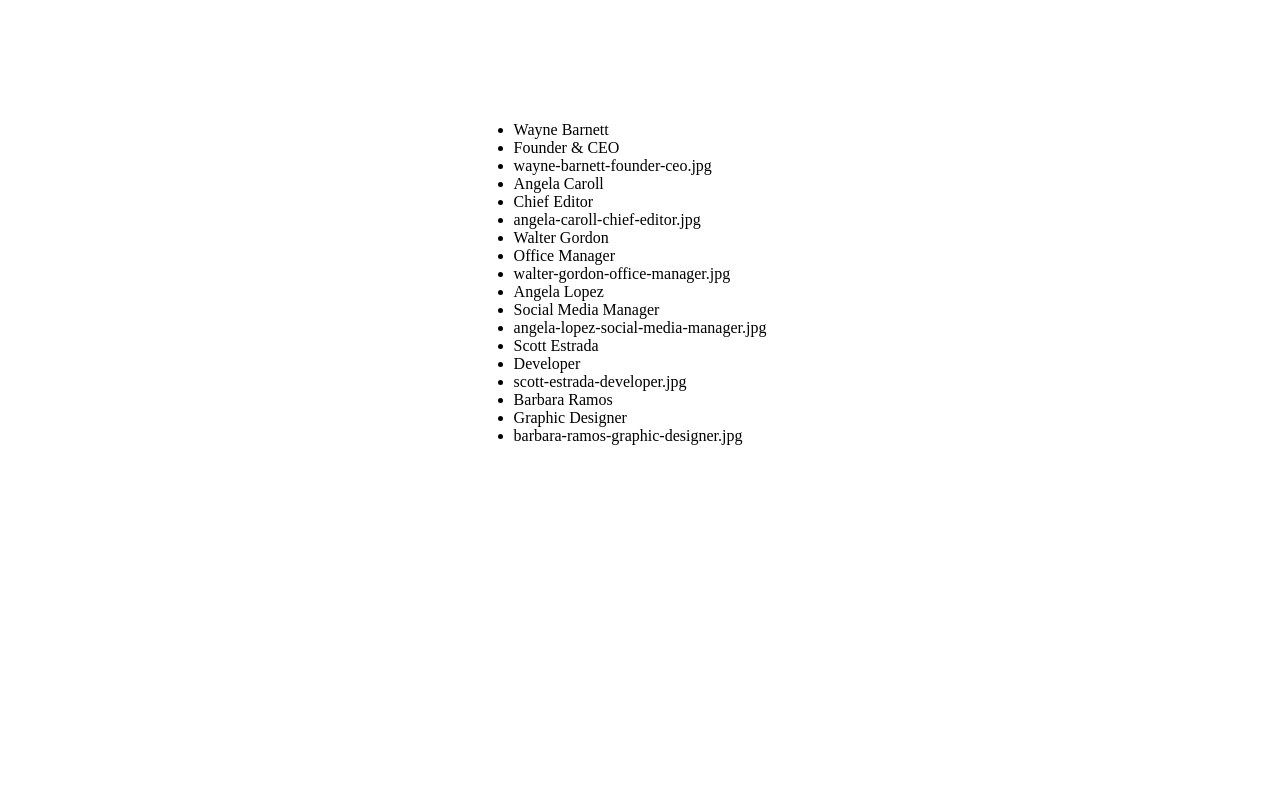
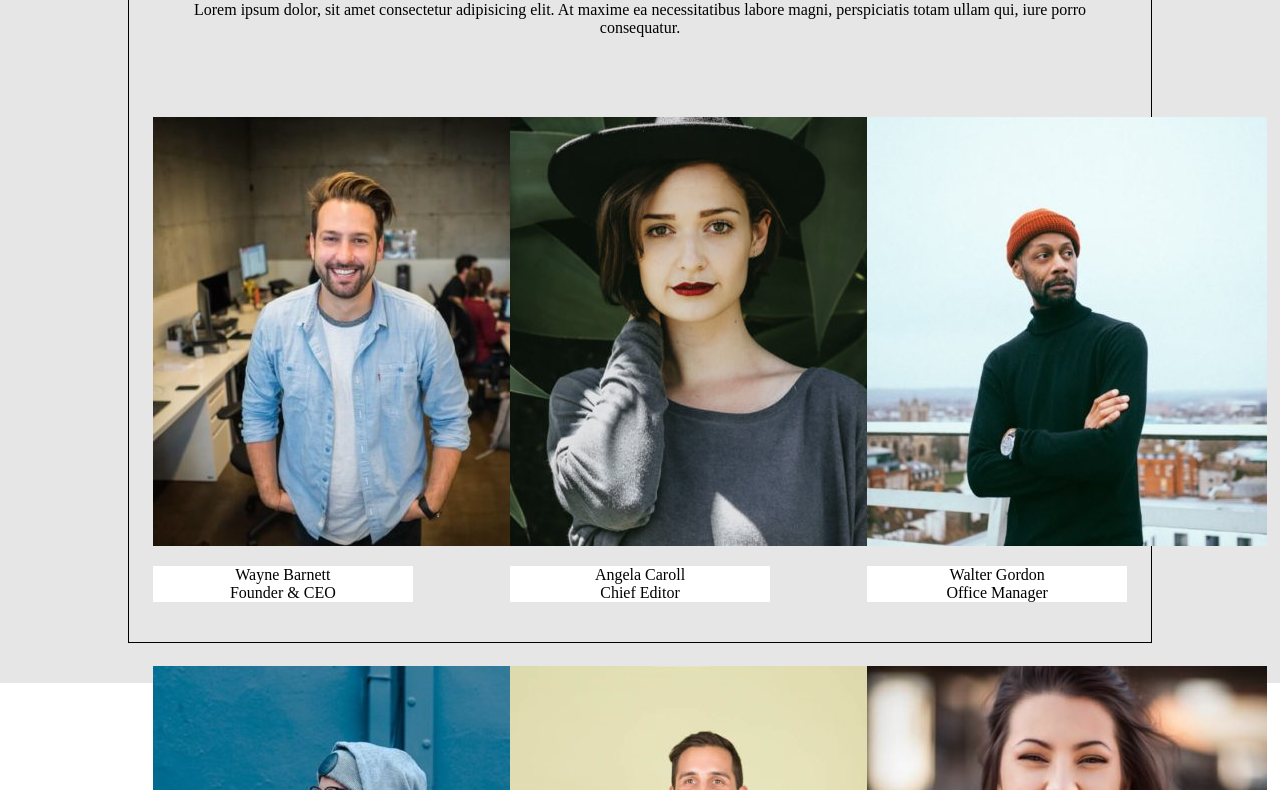
Before and after one commit to FabrizioMisseri/js-our-team, a plain HTML site: page index.html in a window 1280 px wide. Shown: the part 117-907 px from the top of the page. Before the commit the page ends 800 px from the top, so only its background shows below. Drawn offline with Linux system fonts and the light colour scheme.

Commit message:
add bonus

```diff
--- a/css/style.css
+++ b/css/style.css
@@ -1,3 +1,5 @@
+/* RESET */
+
 *{
     margin: 0;
     padding: 0;
@@ -8,10 +10,53 @@ html{
     font-size: 100%;
 }
 
+
+/* COMMON */
+
 .wrapper{
     width: 100%;
     height: 100vh;
     display: flex;
     align-items: center;
     justify-content: center;
+    background-color: rgb(230, 230, 230);
 }
+
+.container{
+    width: 80%;
+    height: 90vh;
+    /* debug */
+    border: 1px solid black;
+}
+
+header, main{
+    padding: 1.5rem;
+}
+
+/* MAIN */
+#cards-collector{
+    display: flex;
+    flex-wrap: wrap;
+    justify-content: space-between;
+}
+
+.card{
+    width: calc(80% / 3);
+    height: calc(90% / 3);
+    margin: 2rem 0;
+}
+
+
+/* UTILITIES */
+
+.mb-1{
+    margin-bottom: 1rem;
+}
+
+.text-center{
+    text-align: center;
+}
+
+.bg-white{
+    background-color: white;
+}
--- a/index.html
+++ b/index.html
@@ -10,9 +10,29 @@
 <body>
 <div class="wrapper">
 
-    <ul id="list">
-        <!-- items -->
-    </ul>
+    <!-- CONTAINER -->
+    <div class="container">
+
+        <!-- HEADER -->
+        <header>
+            <h1 class="mb-1 text-center">OUR TEAM</h1>
+
+            <p class="text-center">
+                Lorem ipsum dolor, sit amet consectetur adipisicing elit. At maxime ea necessitatibus labore magni, perspiciatis totam ullam qui, iure porro consequatur.
+            </p>
+        </header>
+        <!-- / HEADER -->
+
+        <!-- MAIN -->
+        <main id="cards-collector">
+
+            <!-- CARDS DA INSERIRE DINAMICAMENTE -->
+
+        </main>
+        <!-- / MAIN -->
+
+    </div>
+    <!-- / CONTAINER -->
 
     <script src="js/script.js"></script>
 </div>
--- a/js/script.js
+++ b/js/script.js
@@ -16,6 +16,12 @@
 // FATTO
 // MILESTONE 2:
 // Stampare le stesse informazioni su DOM sottoforma di stringhe
+// FATTO
+
+// BONUS 1:
+// Trasformare la stringa foto in una immagine effettiva
+// BONUS 2:
+// Organizzare i singoli membri in card/schede. Se non vi sentite particolarmente creativi, potete prendere uno spunto dallo screenshot allegato.
 
 
 const person1 = {
@@ -54,7 +60,7 @@ const person6 = {
     photo: "barbara-ramos-graphic-designer.jpg"
 };
 
-const list = document.getElementById("list");
+const cardsCollector = document.getElementById("cards-collector");
 
 const arrayTeam = [
     person1,
@@ -65,11 +71,13 @@ const arrayTeam = [
     person6
 ];
 
+
 for(let i = 0; i < arrayTeam.length; i++) {
-    let person = arrayTeam[i];
-    for(let key in person) {
-        const personAttribute = document.createElement("li");
-        personAttribute.innerHTML += person[key];
-        list.append(personAttribute);
-    }
+    const card = document.createElement("div");
+    card.classList.add("card");
+    const person = arrayTeam[i];
+    console.log(person);
+    console.log("foto", person.photo);
+    card.innerHTML = `<div class="mb-1"><img src="img/${person.photo}"></div> <div class="text-center bg-white"><p>${person.name}</p><p>${person.role}</p></div>`;
+    cardsCollector.append(card);
 }
```
